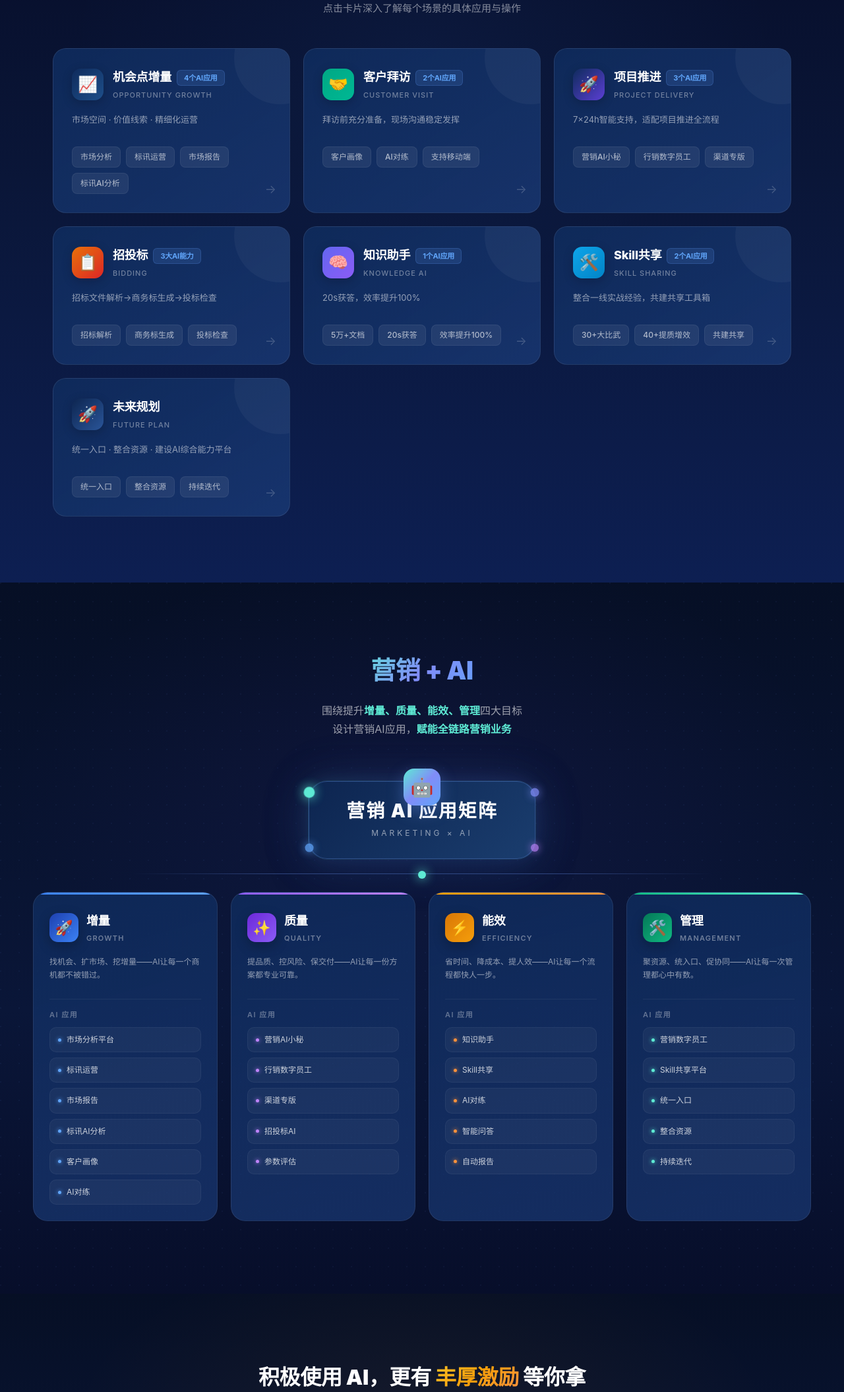
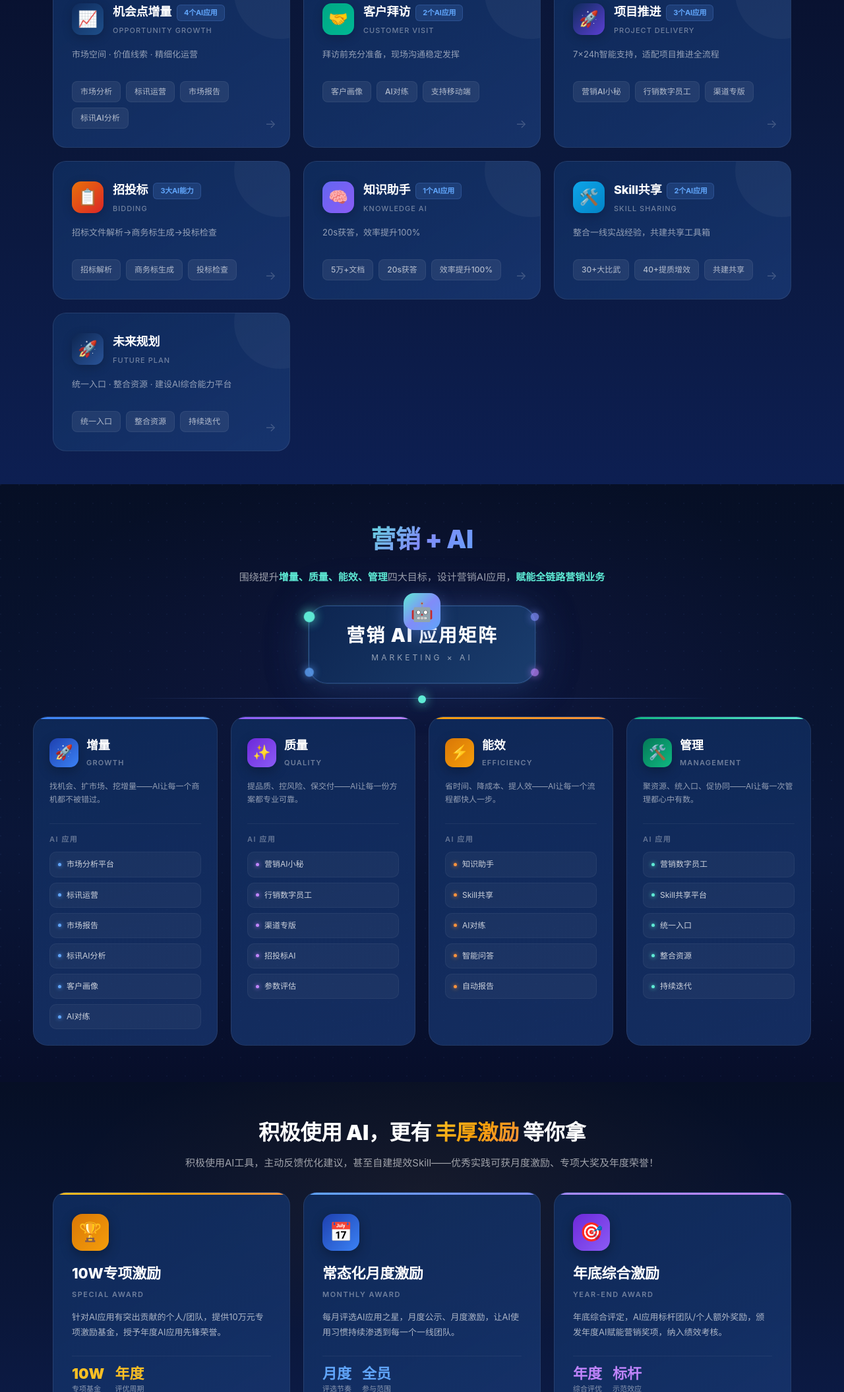
Before and after one commit to LPLlonglong520/ai-marketing-site, a website: page index.html in a window 1280 px wide. Shown: the part 690-2800 px from the top of the page at 66% size. Drawn offline with Linux system fonts and the light colour scheme.

Commit message:
首页间距压缩+副标题单行：hero/landing/arch/inc间距缩短约一半，arch-sub和inc-sub单行不换行，三段副标题字号颜色高亮统一

```diff
--- a/index.html
+++ b/index.html
@@ -41,7 +41,7 @@ nav.scrolled { box-shadow:0 1px 12px rgba(0,0,0,.06); }
 .nav-tabs a.active { color:var(--blue); font-weight:600; background:var(--blue-l); }
 .nav-tabs a.active::after { width:24px; }
 .nav-right { font-size:12px; font-weight:600; color:var(--muted); background:var(--white); border:1px solid rgba(0,0,0,.06); padding:6px 16px; border-radius:24px; transition:all var(--transition); }
-.hero { min-height:100vh; padding:120px 40px 100px; background:linear-gradient(170deg,#070e2a 0%,#0d1f52 20%,#0f2b5c 42%,#0b2248 65%,#060f25 100%); display:flex; align-items:center; justify-content:center; position:relative; overflow:hidden; }
+.hero { min-height:100vh; padding:120px 40px 50px; background:linear-gradient(170deg,#070e2a 0%,#0d1f52 20%,#0f2b5c 42%,#0b2248 65%,#060f25 100%); display:flex; align-items:center; justify-content:center; position:relative; overflow:hidden; }
 .hero::before { content:''; position:absolute; inset:0; background:radial-gradient(ellipse 70% 50% at 50% 35%,rgba(59,130,246,.08) 0%,transparent 65%); pointer-events:none; }
 .hero-bg-circles { position:absolute; inset:0; pointer-events:none; overflow:hidden; }
 .hero-bg-circles::before { content:''; position:absolute; inset:0; background:radial-gradient(ellipse 60% 42% at 50% 28%, rgba(99,140,230,.12) 0%, transparent 70%); }
@@ -260,7 +260,7 @@ footer .ft-logo { font-size:18px; font-weight:900; color:var(--brand-teal); marg
   .nav-tabs a { padding:5px 8px; font-size:12px; border-radius:14px; white-space:nowrap; flex-shrink:0; }
   .nav-right { display:none; }
 
-  .hero { padding:84px 16px 64px; min-height:auto; }
+  .hero { padding:84px 16px 32px; min-height:auto; }
   .hero-inner { padding:0 8px; animation:none; }
   .hero-logo-img { height:38px; }
   .hero-logo-dept { font-size:14px; }
@@ -417,12 +417,12 @@ footer .ft-logo { font-size:18px; font-weight:900; color:var(--brand-teal); marg
   .fb-comment-form input { flex:1; }
 }
 /* ═══════════ 首页卡片网格（Landing Cards）═══════════ */
-.landing-section { background: linear-gradient(180deg, #070e2a 0%, #0a1638 40%, #0d1f52 100%); padding: 80px 28px 100px; position: relative; overflow: hidden; }
+.landing-section { background: linear-gradient(180deg, #070e2a 0%, #0a1638 40%, #0d1f52 100%); padding: 40px 28px 50px; position: relative; overflow: hidden; }
 .landing-section::before { content:''; position:absolute; inset:0; background: radial-gradient(ellipse 60% 50% at 50% 20%, rgba(59,130,246,.06) 0%, transparent 70%); pointer-events:none; }
 .landing-inner { max-width: 1120px; margin: 0 auto; position: relative; z-index: 1; }
 .landing-title { text-align: center; font-size: 32px; font-weight: 900; color: #fff; margin-bottom: 8px; letter-spacing: -.3px; }
 .landing-title em { background: linear-gradient(135deg, #5eead4, #818cf8, #60a5fa); -webkit-background-clip: text; -webkit-text-fill-color: transparent; font-style: normal; }
-.landing-sub { text-align: center; font-size: 15px; color: rgba(255,255,255,.5); margin-bottom: 48px; }
+.landing-sub { text-align: center; font-size: 15px; color: rgba(255,255,255,.6); margin-bottom: 32px; line-height: 1.5; }
 .cards-grid { display: grid; grid-template-columns: repeat(3, 1fr); gap: 20px; }
 @media (max-width: 900px) { .cards-grid { grid-template-columns: repeat(2, 1fr); } }
 @media (max-width: 560px) { .cards-grid { grid-template-columns: 1fr; } }
@@ -459,7 +459,7 @@ footer .ft-logo { font-size:18px; font-weight:900; color:var(--brand-teal); marg
 
 /* 移动端适配 */
 @media (max-width: 768px) {
-  .landing-section { padding: 48px 16px 64px; }
+  .landing-section { padding: 24px 16px 32px; }
   .landing-title { font-size: 24px; }
   .landing-sub { font-size: 13px; margin-bottom: 32px; }
   .card-item { padding: 20px; border-radius: 16px; }
@@ -475,13 +475,13 @@ footer .ft-logo { font-size:18px; font-weight:900; color:var(--brand-teal); marg
 }
 
 /* ═══════════ 营销+AI 业务架构section ═══════════ */
-.arch-section { background: linear-gradient(180deg, #060f25 0%, #0a1638 60%, #070e2a 100%); padding: 100px 28px 110px; position: relative; overflow: hidden; }
+.arch-section { background: linear-gradient(180deg, #060f25 0%, #0a1638 60%, #070e2a 100%); padding: 50px 28px 55px; position: relative; overflow: hidden; }
 .arch-section::before { content:''; position:absolute; inset:0; background: radial-gradient(ellipse 70% 50% at 50% 30%, rgba(91,63,212,.08) 0%, transparent 70%); pointer-events:none; }
 .arch-section::after { content:''; position:absolute; inset:0; background-image: radial-gradient(circle at 1px 1px, rgba(99,140,230,.06) 1px, transparent 0); background-size: 28px 28px; pointer-events:none; }
 .arch-inner { max-width: 1180px; margin: 0 auto; position: relative; z-index: 1; }
 .arch-title { text-align: center; font-size: 38px; font-weight: 900; color: #fff; margin-bottom: 12px; letter-spacing: -.5px; }
 .arch-title .at-pill { display: inline-block; padding: 2px 18px; margin: 0 6px; border-radius: 14px; background: linear-gradient(135deg, #5eead4 0%, #818cf8 50%, #60a5fa 100%); -webkit-background-clip: text; background-clip: text; -webkit-text-fill-color: transparent; }
-.arch-sub { text-align: center; font-size: 16px; color: rgba(255,255,255,.6); margin-bottom: 64px; max-width: 720px; margin-left:auto; margin-right:auto; line-height: 1.8; }
+.arch-sub { text-align: center; font-size: 15px; color: rgba(255,255,255,.6); margin: 0 auto 32px; line-height: 1.5; max-width: 100%; padding: 0 16px; white-space: nowrap; overflow: hidden; text-overflow: ellipsis; }
 .arch-sub strong { color: #5eead4; font-weight: 700; }
 
 /* 中心Hub */
@@ -533,13 +533,13 @@ footer .ft-logo { font-size:18px; font-weight:900; color:var(--brand-teal); marg
 @media (max-width: 560px) { .arch-grid { grid-template-columns: 1fr; } }
 
 /* ═══════════ 激励section（浅色大卡片）═══════════ */
-.inc-section { background: linear-gradient(180deg, #060f25 0%, #0a1638 50%, #0d1f52 100%); padding: 100px 28px 110px; position: relative; overflow: hidden; }
+.inc-section { background: linear-gradient(180deg, #060f25 0%, #0a1638 50%, #0d1f52 100%); padding: 50px 28px 55px; position: relative; overflow: hidden; }
 .inc-section::before { content:''; position:absolute; inset:0; background: radial-gradient(ellipse 60% 50% at 50% 25%, rgba(245,158,11,.06) 0%, transparent 70%); pointer-events:none; }
 .inc-inner { max-width: 1120px; margin: 0 auto; position: relative; z-index: 1; }
-.inc-header { text-align: center; margin-bottom: 56px; }
+.inc-header { text-align: center; margin-bottom: 32px; }
 .inc-title { font-size: 32px; font-weight: 900; color: #fff; margin-bottom: 8px; letter-spacing: -.3px; }
 .inc-title em { background: linear-gradient(135deg, #fbbf24, #f59e0b, #fb923c); -webkit-background-clip: text; -webkit-text-fill-color: transparent; font-style: normal; }
-.inc-sub { font-size: 15px; color: rgba(255,255,255,.55); max-width: 720px; margin: 0 auto; line-height: 1.8; }
+.inc-sub { font-size: 15px; color: rgba(255,255,255,.6); max-width: 100%; line-height: 1.5; padding: 0 16px; white-space: nowrap; overflow: hidden; text-overflow: ellipsis; }
 .inc-grid { display: grid; grid-template-columns: repeat(3, 1fr); gap: 20px; }
 @media (max-width: 900px) { .inc-grid { grid-template-columns: repeat(2, 1fr); } }
 @media (max-width: 560px) { .inc-grid { grid-template-columns: 1fr; } }
@@ -569,7 +569,7 @@ footer .ft-logo { font-size:18px; font-weight:900; color:var(--brand-teal); marg
 .inc-card:hover .inc-card-cta { gap: 10px; color: #93c5fd; }
 .inc-card-cta::after { content: '→'; }
 
-@media (max-width: 768px) { .inc-section { padding: 60px 16px 70px; } .inc-title { font-size: 24px; } .inc-card { padding: 24px 20px; } .inc-card-title { font-size: 18px; } }
+@media (max-width: 768px) { .inc-section { padding: 30px 16px 35px; } .inc-title { font-size: 24px; } .inc-card { padding: 24px 20px; } .inc-card-title { font-size: 18px; } .arch-sub, .inc-sub { white-space: normal; text-overflow: clip; } }
 </style>
 </head>
 <body>
@@ -580,7 +580,7 @@ footer .ft-logo { font-size:18px; font-weight:900; color:var(--brand-teal); marg
   <div class="nav-right">安恒信息· 营销中心 · 综合管理部</div>
 </nav>
 
-<section class="hero" id="hero" style="min-height:auto;padding:120px 40px 80px;">
+<section class="hero" id="hero" style="min-height:auto;padding:120px 40px 40px;">
   <div class="hero-bg-circles"><span></span><span></span><span></span></div>
   <div class="hero-inner">
     <div class="hero-logo-row"><img class="hero-logo-img" src="media/image2.png" alt="安恒信息"><div class="hero-logo-dept">营销中心 · 综合管理部</div></div>
@@ -687,10 +687,7 @@ footer .ft-logo { font-size:18px; font-weight:900; color:var(--brand-teal); marg
     <div class="arch-title">
       <span class="at-pill">营销 + AI</span>
     </div>
-    <div class="arch-sub">
-      围绕提升<strong>增量、质量、能效、管理</strong>四大目标<br>
-      设计营销AI应用，<strong>赋能全链路营销业务</strong>
-    </div>
+    <div class="arch-sub">围绕提升<strong>增量、质量、能效、管理</strong>四大目标，设计营销AI应用，<strong>赋能全链路营销业务</strong></div>
     <div class="arch-hub-wrap">
       <div class="arch-hub">
         <span class="arch-hub-decor d1"></span>
@@ -771,10 +768,7 @@ footer .ft-logo { font-size:18px; font-weight:900; color:var(--brand-teal); marg
   <div class="inc-inner">
     <div class="inc-header">
       <div class="inc-title">积极使用 AI，更有 <em>丰厚激励</em> 等你拿</div>
-      <div class="inc-sub">
-        积极使用AI工具，主动反馈优化建议，甚至自建提效Skill——<br>
-        优秀实践可获月度激励、专项大奖及年度荣誉！
-      </div>
+      <div class="inc-sub">积极使用AI工具，主动反馈优化建议，甚至自建提效Skill——优秀实践可获月度激励、专项大奖及年度荣誉！</div>
     </div>
     <div class="inc-grid">
 <a href="https://365.kdocs.cn/l/cqQpJWaDnycr" target="_blank" class="inc-card" data-glow="gold">
```
Also changed, not shown: future.html (+11 -11 lines), scene-1.html (+11 -11 lines), scene-2.html (+11 -11 lines), scene-3.html (+11 -11 lines), scene-4.html (+11 -11 lines), scene-5.html (+11 -11 lines), scene-6.html (+11 -11 lines), 1 other file.
